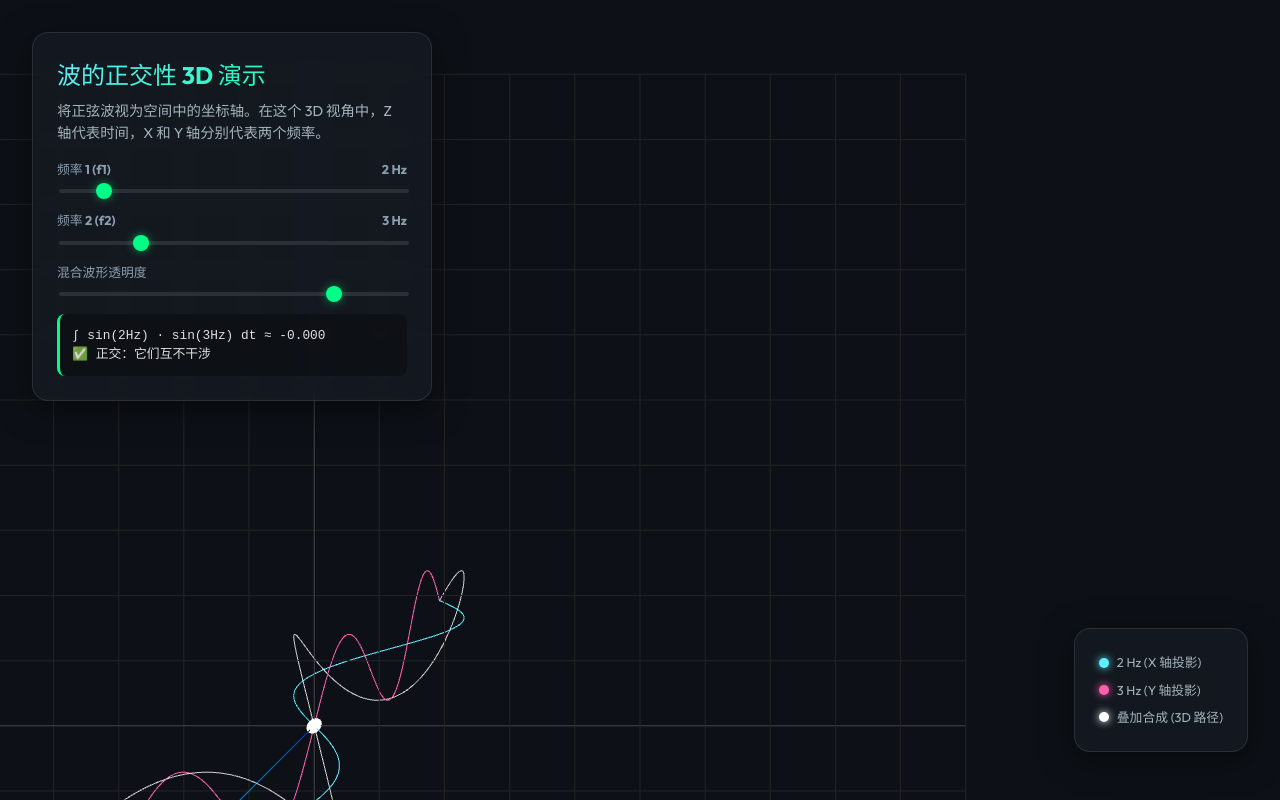
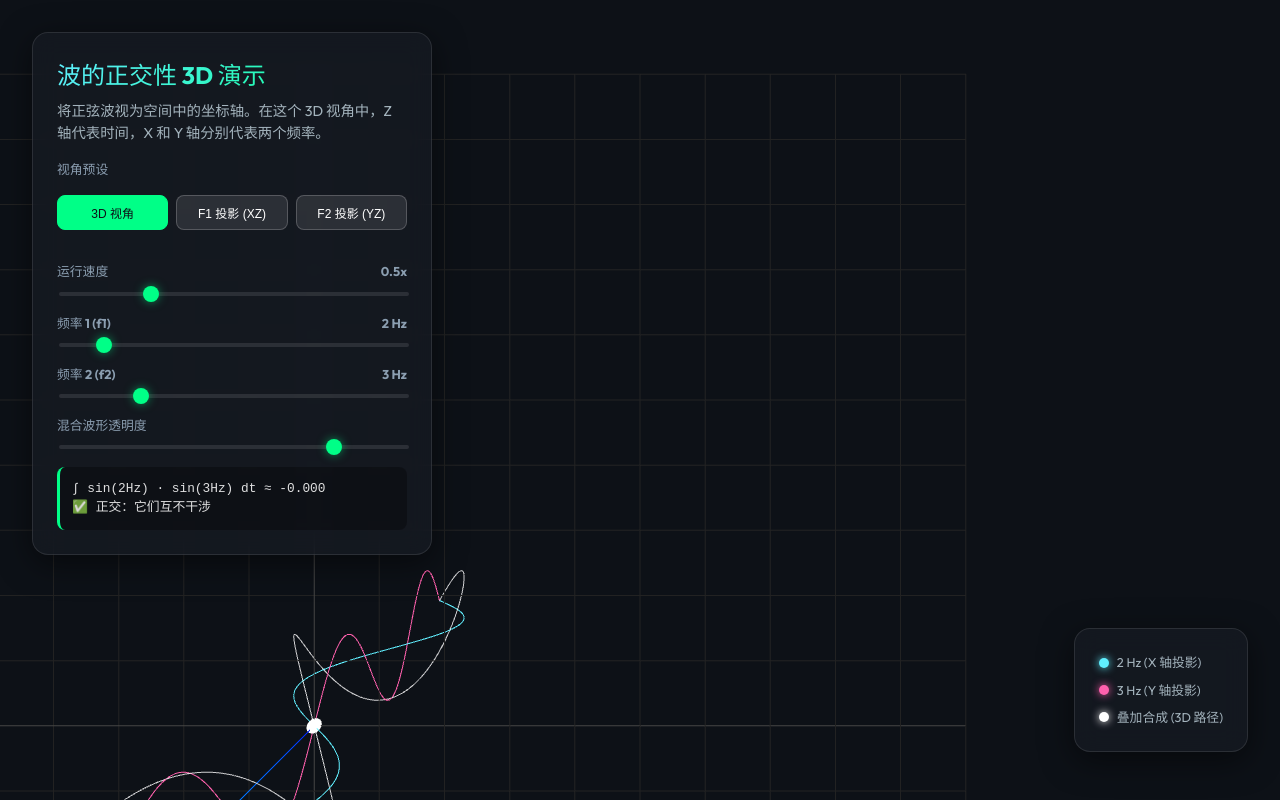
Before and after one commit to vecyang1/3d-orthogonality-viz, a website built with Vite: page index.html in a window 1280 px wide. Built offline with nearby package versions, Linux system fonts and the light colour scheme; animation ran at ten frames a second.

Commit message:
Enhancement: Add camera presets and speed control

```diff
--- a/index.html
+++ b/index.html
@@ -1,5 +1,6 @@
 <!DOCTYPE html>
 <html lang="zh-CN">
+
 <head>
   <meta charset="UTF-8" />
   <link rel="icon" type="image/svg+xml" href="/vite.svg" />
@@ -9,6 +10,7 @@
   <link rel="preconnect" href="https://fonts.gstatic.com" crossorigin>
   <link href="https://fonts.googleapis.com/css2?family=Outfit:wght@400;700&display=swap" rel="stylesheet">
 </head>
+
 <body>
   <div id="app">
     <div class="overlay">
@@ -19,6 +21,23 @@
         </p>
 
         <div class="controls">
+          <div class="label-row">
+            <span>视角预设</span>
+          </div>
+          <div class="preset-group">
+            <button class="preset-btn" id="view-3d">3D 视角</button>
+            <button class="preset-btn" id="view-f1">F1 投影 (XZ)</button>
+            <button class="preset-btn" id="view-f2">F2 投影 (YZ)</button>
+          </div>
+
+          <div class="control-group">
+            <div class="label-row">
+              <span>运行速度</span>
+              <span id="speed-val">0.5x</span>
+            </div>
+            <input type="range" id="speed-range" min="0" max="2" step="0.1" value="0.5">
+          </div>
+
           <div class="control-group">
             <div class="label-row">
               <span>频率 1 (f1)</span>
@@ -52,11 +71,18 @@
     </div>
 
     <div class="legend glass-panel">
-        <div class="legend-item"><div class="dot f1"></div> <span>2 Hz (X 轴投影)</span></div>
-        <div class="legend-item"><div class="dot f2"></div> <span>3 Hz (Y 轴投影)</span></div>
-        <div class="legend-item"><div class="dot sum"></div> <span>叠加合成 (3D 路径)</span></div>
+      <div class="legend-item">
+        <div class="dot f1"></div> <span>2 Hz (X 轴投影)</span>
+      </div>
+      <div class="legend-item">
+        <div class="dot f2"></div> <span>3 Hz (Y 轴投影)</span>
+      </div>
+      <div class="legend-item">
+        <div class="dot sum"></div> <span>叠加合成 (3D 路径)</span>
+      </div>
     </div>
   </div>
   <script type="module" src="/src/main.js"></script>
 </body>
+
 </html>
--- a/src/main.js
+++ b/src/main.js
@@ -42,8 +42,25 @@ scene.add(gridXZ);
 let f1 = 2;
 let f2 = 3;
 let opacity = 0.8;
+let speed = 0.5;
 const pointsCount = 1000;
 const length = 10;
+
+// --- Camera Targets ---
+const cameraTargets = {
+  default: { pos: new THREE.Vector3(5, 5, 8), target: new THREE.Vector3(0, 0, 0) },
+  f1: { pos: new THREE.Vector3(0, 0, 8), target: new THREE.Vector3(0, 0, 0) },
+  f2: { pos: new THREE.Vector3(8, 0, 0), target: new THREE.Vector3(0, 0, 0) }
+};
+
+let currentTarget = cameraTargets.default;
+
+function setCameraView(view) {
+  currentTarget = cameraTargets[view];
+  // Highlight active button
+  document.querySelectorAll('.preset-btn').forEach(btn => btn.classList.remove('active'));
+  document.getElementById(`view-${view === 'default' ? '3d' : view}`).classList.add('active');
+}
 
 // --- Objects ---
 function createLine(color) {
@@ -77,10 +94,8 @@ function updateCurves() {
 
   for (let i = 0; i < pointsCount; i++) {
     const t = (i / pointsCount) * length - length / 2;
-    // Scale time for visualization
     const st = (i / pointsCount) * length;
 
-    // x = sin(f1 * t), y = sin(f2 * t), z = t
     const xVal = Math.sin(2 * Math.PI * f1 * (st / length));
     const yVal = Math.sin(2 * Math.PI * f2 * (st / length));
     const zVal = st - length / 2;
@@ -89,7 +104,6 @@ function updateCurves() {
     positionsY.push(0, yVal, zVal);
     positionsSum.push(xVal, yVal, zVal);
 
-    // Orthogonality check (summing products)
     integral += xVal * yVal * dt;
   }
 
@@ -99,7 +113,6 @@ function updateCurves() {
 
   lineSum.material.opacity = opacity;
 
-  // Update UI
   document.getElementById('ortho-check').innerHTML = `
     ∫ sin(${f1}Hz) · sin(${f2}Hz) dt ≈ ${integral.toFixed(3)}
     <br>
@@ -120,19 +133,42 @@ document.getElementById('f2-range').addEventListener('input', (e) => {
   updateCurves();
 });
 
+document.getElementById('speed-range').addEventListener('input', (e) => {
+  speed = parseFloat(e.target.value);
+  document.getElementById('speed-val').innerText = `${speed.toFixed(1)}x`;
+});
+
 document.getElementById('opacity-range').addEventListener('input', (e) => {
   opacity = parseFloat(e.target.value);
   updateCurves();
 });
 
+document.getElementById('view-3d').addEventListener('click', () => setCameraView('default'));
+document.getElementById('view-f1').addEventListener('click', () => setCameraView('f1'));
+document.getElementById('view-f2').addEventListener('click', () => setCameraView('f2'));
+
 // --- Animation Loop ---
+let lastTime = 0;
+let progress = 0;
+
 function animate(time) {
   requestAnimationFrame(animate);
+  const deltaTime = time - lastTime;
+  lastTime = time;
+
   controls.update();
 
-  // Moving dot
-  const t = (time * 0.0005) % 1;
+  // Smooth camera transition
+  if (currentTarget) {
+    camera.position.lerp(currentTarget.pos, 0.05);
+    controls.target.lerp(currentTarget.target, 0.05);
+  }
+
+  // Progress logic based on speed
+  progress += (deltaTime * 0.001 * speed);
+  const t = progress % 1;
   const st = t * length;
+
   const xVal = Math.sin(2 * Math.PI * f1 * (st / length));
   const yVal = Math.sin(2 * Math.PI * f2 * (st / length));
   const zVal = st - length / 2;
@@ -151,5 +187,16 @@ window.addEventListener('resize', () => {
 });
 
 // Initial run
+setCameraView('default');
 updateCurves();
 animate(0);
+
+window.addEventListener('resize', () => {
+  camera.aspect = window.innerWidth / window.innerHeight;
+  camera.updateProjectionMatrix();
+  renderer.setSize(window.innerWidth, window.innerHeight);
+});
+
+// Initial run
+updateCurves();
+animate(0);
--- a/src/style.css
+++ b/src/style.css
@@ -73,6 +73,35 @@ p {
   flex-direction: column;
   gap: 1rem;
   margin-top: 1rem;
+}
+
+.preset-group {
+  display: flex;
+  gap: 0.5rem;
+  margin-bottom: 1rem;
+}
+
+.preset-btn {
+  flex: 1;
+  background: rgba(255, 255, 255, 0.1);
+  border: 1px solid rgba(255, 255, 255, 0.2);
+  color: white;
+  padding: 0.5rem;
+  border-radius: 8px;
+  cursor: pointer;
+  font-size: 0.75rem;
+  transition: all 0.2s ease;
+}
+
+.preset-btn:hover {
+  background: rgba(255, 255, 255, 0.2);
+  border-color: #00ff87;
+}
+
+.preset-btn.active {
+  background: #00ff87;
+  color: #0d1117;
+  border-color: #00ff87;
 }
 
 .control-group {
@@ -151,6 +180,17 @@ input[type="range"]::-webkit-slider-thumb:hover {
   border-radius: 50%;
 }
 
-.dot.f1 { background: #60efff; box-shadow: 0 0 8px #60efff; }
-.dot.f2 { background: #ff60ad; box-shadow: 0 0 8px #ff60ad; }
-.dot.sum { background: #ffffff; box-shadow: 0 0 8px #ffffff; }
+.dot.f1 {
+  background: #60efff;
+  box-shadow: 0 0 8px #60efff;
+}
+
+.dot.f2 {
+  background: #ff60ad;
+  box-shadow: 0 0 8px #ff60ad;
+}
+
+.dot.sum {
+  background: #ffffff;
+  box-shadow: 0 0 8px #ffffff;
+}
```
Lines whose indentation alone changed are shown as unchanged.
